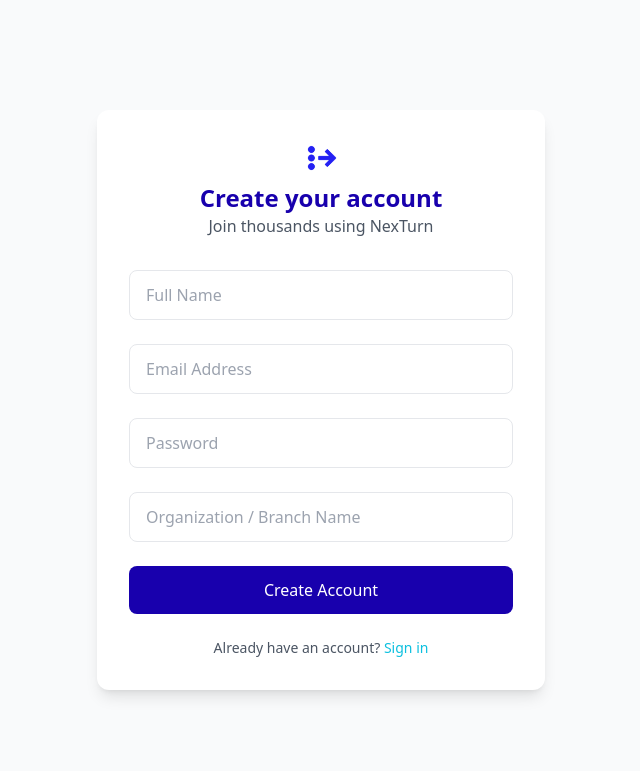
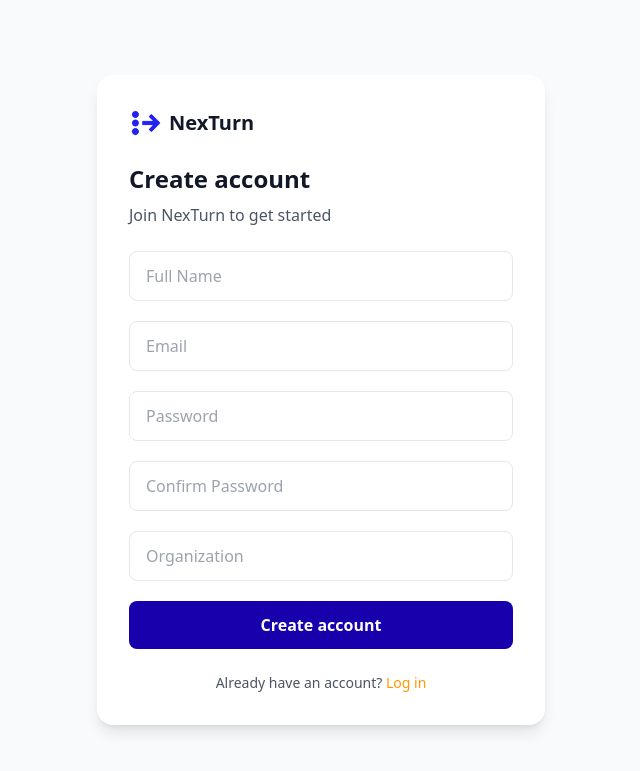
Before and after one commit to najlasadek/NexTurn, a Flask app: page /signup in a window 1280 px wide. Shown: the top 771 px of the page, without its empty margins (319-959 px from the left). Run offline with Flask 3, Linux system fonts and the light colour scheme; some libraries are stand-ins or nearby versions.

Commit message:
Fixed login and signup pages with backend

```diff
--- a/templates/signup.html
+++ b/templates/signup.html
@@ -3,7 +3,7 @@
   <head>
     <meta charset="UTF-8" />
     <meta name="viewport" content="width=device-width, initial-scale=1.0" />
-    <title>Sign Up – NexTurn</title>
+    <title>Sign up – NexTurn</title>
     <link rel="icon" href="{{ url_for('static', filename='logo.png') }}" />
     <script src="https://cdn.tailwindcss.com"></script>
     <script src="https://unpkg.com/feather-icons"></script>
@@ -14,7 +14,7 @@
             colors: {
               primary: "#1800ad",
               accent1: "#ff2e00",
-              accent2: "#0cc0df",
+              accent2: "#ff9900",
               accent3: "#ff75ca",
             },
           },
@@ -23,17 +23,34 @@
     </script>
   </head>
   <body class="min-h-screen flex items-center justify-center p-6 bg-gray-50">
-    <div class="w-full max-w-md p-8 bg-white rounded-xl shadow-lg">
-      <div class="text-center mb-8">
-        <img
-          src="{{ url_for('static', filename='logo.png') }}"
-          alt="Logo"
-          class="h-8 mx-auto mb-2"
-        />
-        <h1 class="text-2xl font-bold text-primary">Create your account</h1>
-        <p class="text-gray-600">Join thousands using NexTurn</p>
+    <div class="w-full max-w-md p-8 bg-white shadow-lg rounded-2xl">
+      <div class="flex items-center justify-between mb-6">
+        <a href="{{ url_for('home') }}" class="flex items-center gap-2">
+          <img
+            src="{{ url_for('static', filename='logo.png') }}"
+            alt="NexTurn"
+            class="h-8 w-8"
+          />
+          <span class="text-xl font-bold text-gray-900">NexTurn</span>
+        </a>
       </div>
-      <form class="space-y-6" action="{{ url_for('signup') }}" method="POST">
+
+      <h1 class="text-2xl font-bold text-gray-900 mb-2">Create account</h1>
+      <p class="text-gray-600 mb-6">Join NexTurn to get started</p>
+
+      {% with messages = get_flashed_messages(with_categories=true) %}
+        {% if messages %}
+          <div class="space-y-2 mb-4 mt-2">
+            {% for category, message in messages %}
+              <div class="rounded-lg px-4 py-3 text-sm {% if category=='success' %}bg-green-50 text-green-800 border border-green-200{% else %}bg-red-50 text-red-800 border border-red-200{% endif %}">
+                {{ message }}
+              </div>
+            {% endfor %}
+          </div>
+        {% endif %}
+      {% endwith %}
+
+      <form class="space-y-5" method="POST" action="{{ url_for('signup') }}">
         <input
           type="text"
           name="fullname"
@@ -44,7 +61,7 @@
         <input
           type="email"
           name="email"
-          placeholder="Email Address"
+          placeholder="Email"
           class="w-full px-4 py-3 border rounded-lg focus:ring-accent2 focus:border-accent2"
           required
         />
@@ -56,26 +73,33 @@
           required
         />
         <input
-          type="text"
-          name="organization"
-          placeholder="Organization / Branch Name"
+          type="password"
+          name="confirm_password"
+          placeholder="Confirm Password"
           class="w-full px-4 py-3 border rounded-lg focus:ring-accent2 focus:border-accent2"
           required
         />
+        <input
+          type="text"
+          name="organization"
+          placeholder="Organization"
+          class="w-full px-4 py-3 border rounded-lg focus:ring-accent2 focus:border-accent2"
+        />
         <button
           type="submit"
-          class="w-full py-3 rounded-lg bg-primary text-white font-medium hover:bg-accent1"
+          class="w-full bg-primary hover:bg-accent1 text-white font-semibold py-3 rounded-lg"
         >
-          Create Account
+          Create account
         </button>
       </form>
+
       <div class="mt-6 text-center">
         <p class="text-sm text-gray-600">
           Already have an account?
           <a
             href="{{ url_for('login') }}"
             class="text-accent2 hover:text-primary font-medium"
-            >Sign in</a
+            >Log in</a
           >
         </p>
       </div>
```
Also changed, not shown: templates/index.html (+4 -8 lines), templates/login.html (+31 -13 lines), templates/ticket.html (line endings or trailing spaces).
